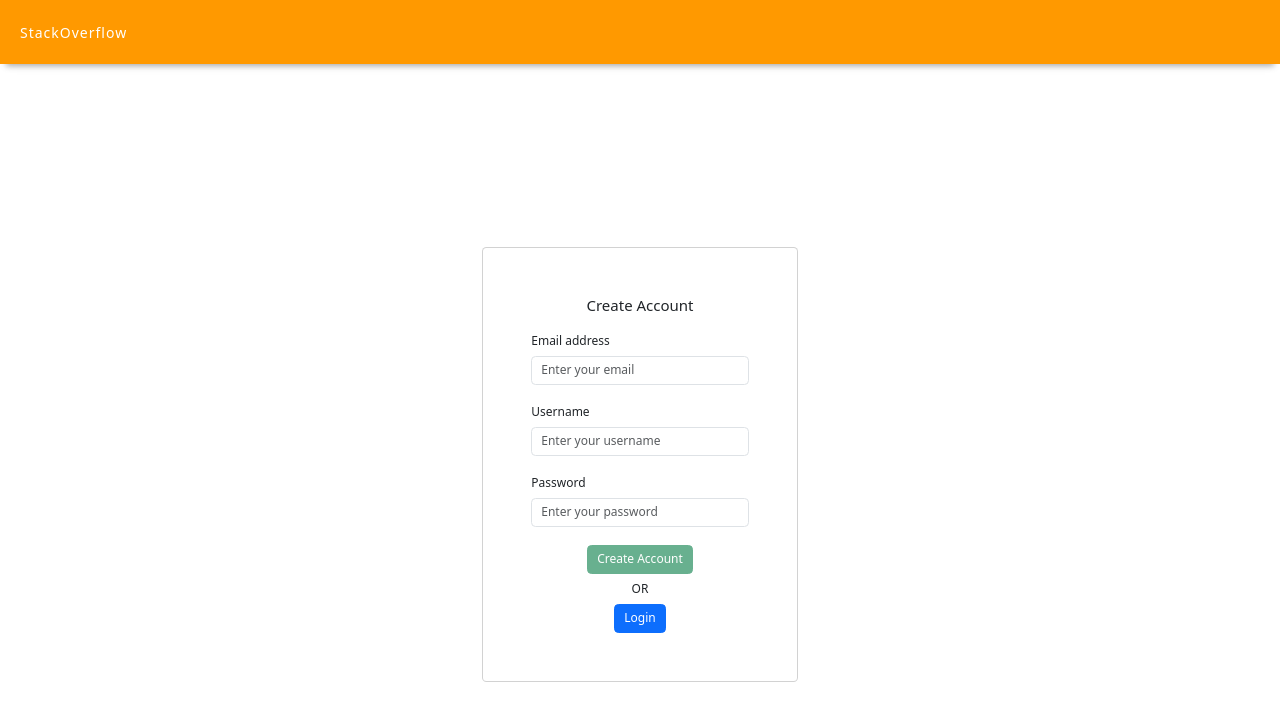
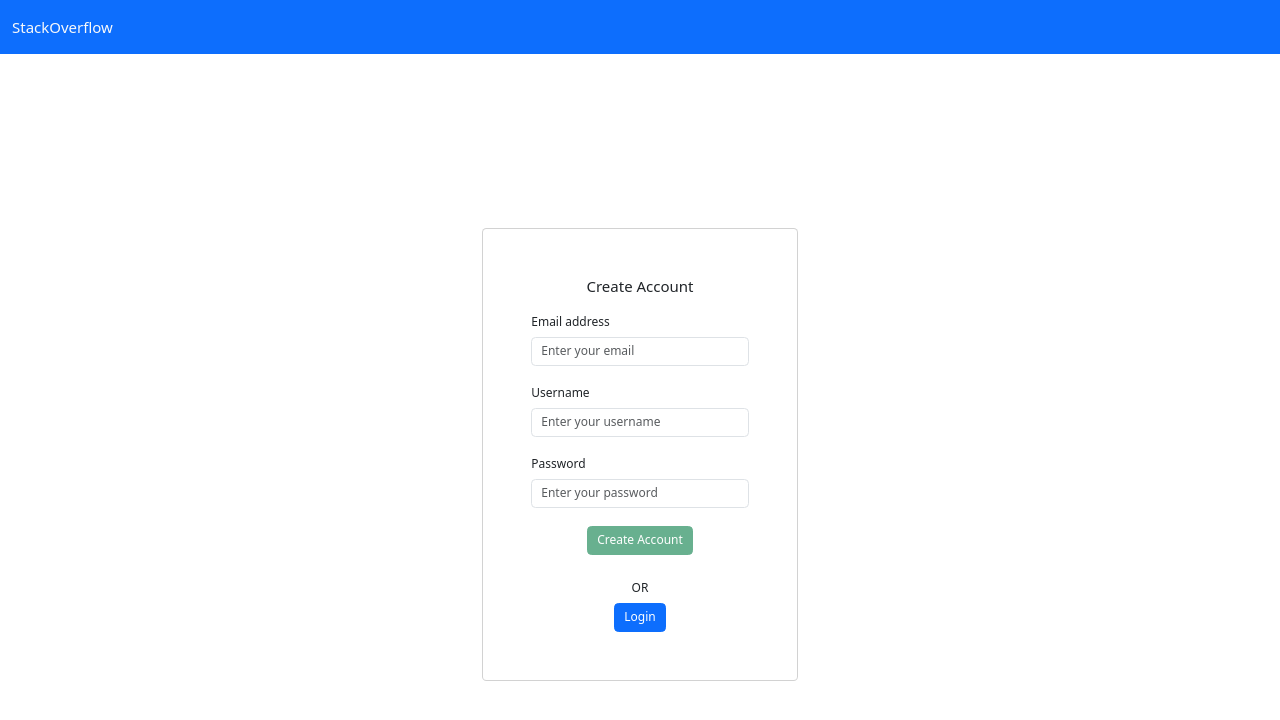
Before and after one commit to samndambuki/stack-overflow, an Angular app: page /create-account in a window 1280 px wide. Shown: the top 720 px of the page. Built offline with nearby package versions, Linux system fonts and the light colour scheme.

Commit message:
modified topbar to use bootstrap

```diff
--- a/src/app/components/topbar/topbar.html
+++ b/src/app/components/topbar/topbar.html
@@ -1,5 +1,3 @@
-<div id="navcontainer">
-<div id="navbranding">
-    StackOverflow
-</div>
-</div>
+<nav class="navbar bg-primary p-3">
+ <a class="navbar-brand text-light">StackOverflow</a>
+</nav>
--- a/src/app/components/topbar/topbar.scss
+++ b/src/app/components/topbar/topbar.scss
@@ -3,35 +3,3 @@
     top: 0;
     z-index: 100;
 }
-
-#navcontainer{
-    display: flex;
-    flex-direction: row;
-    width: 100%;
-    height: 8vh;
-    background-color: #FF9900;
-    color: white;
-    padding: 0px;
-    box-shadow: 0 8px 6px -6px rgba(153, 153, 153, 0.836);
-}
-
-#navbranding{
-    display: flex;
-    flex-direction: row;
-    width:50%;
-    align-items: center;
-    font-size: 14px;
-    letter-spacing: 1px;
-    font-weight: 500;
-    padding: 10px;
-    padding-left: 20px;
-}
-
-.logout-container{
-    display: flex;
-    flex-direction: row-reverse;
-    width: 50%;
-    height: 100%;
-    align-items: center;
-    padding-right: 20px;
-}
--- a/src/app/pages/create-account/create-account.html
+++ b/src/app/pages/create-account/create-account.html
@@ -49,7 +49,8 @@
              }
           </div>
         <div class="d-flex flex-column justify-content-center align-items-center mt-4">
-        <button type="submit" class="btn btn-success" [disabled]="createAccountForm.invalid">Create Account</button>
+        <button (click)="onSubmit()" type="submit" class="btn btn-success" [disabled]="createAccountForm.invalid">Create Account</button>
+        <p class="mt-2">{{submissionStatus()}}</p>
         <p class="m-2 font-weight-bold">OR</p>
         <button type="button" class="btn btn-primary" routerLink="/login">Login</button>
         </div>
--- a/src/app/pages/create-account/create-account.ts
+++ b/src/app/pages/create-account/create-account.ts
@@ -1,5 +1,5 @@
 import { CommonModule } from '@angular/common';
-import { Component } from '@angular/core';
+import { Component, signal } from '@angular/core';
 import { FormControl, FormGroup, ReactiveFormsModule, Validators } from '@angular/forms';
 import { RouterModule } from '@angular/router';
 
@@ -15,4 +15,15 @@ email:new FormControl('',[Validators.required,Validators.email]),
 username:new FormControl('',[Validators.required,Validators.maxLength(12)]),
 password:new FormControl('',[Validators.required,Validators.minLength(6)]),
 })
+
+submissionStatus = signal<string|null>(null);
+
+onSubmit(){
+  if(this.createAccountForm.valid){
+    this.submissionStatus.set('account created successfully')
+  }else{
+    this.submissionStatus.set('please fix form errors')
+  }
 }
+
+}
--- a/src/app/pages/login/login.html
+++ b/src/app/pages/login/login.html
@@ -34,7 +34,8 @@
              }
         </div>
         <div class="d-flex flex-column justify-content-center align-items-center mt-4">
-        <button type="submit" class="btn btn-success" [disabled]="loginForm.invalid">Login</button>
+        <button (click)="onSubmit()" type="submit" class="btn btn-success" [disabled]="loginForm.invalid">Login</button>
+        <p class="mt-2">{{submissionsStatus()}}</p>
         <p class="m-2 font-weight-bold">OR</p>
         <button type="button" class="btn btn-primary" routerLink="/create-account">Create Account</button>
         </div>
--- a/src/app/pages/login/login.ts
+++ b/src/app/pages/login/login.ts
@@ -1,5 +1,5 @@
 import { CommonModule } from '@angular/common';
-import { Component } from '@angular/core';
+import { Component, signal } from '@angular/core';
 import { FormControl, FormGroup, FormsModule, ReactiveFormsModule, Validators } from '@angular/forms';
 import { RouterModule } from '@angular/router';
 
@@ -14,4 +14,13 @@ export class Login {
     email:new FormControl('',[Validators.required,Validators.email]),
     password:new FormControl('',[Validators.required,Validators.minLength(6)])
   })
+
+  submissionsStatus = signal<string|null>(null);
+  onSubmit(){
+    if(this.loginForm.valid){
+      this.submissionsStatus.set('login successful');
+    }else{
+      this.submissionsStatus.set('please fix form errors')
+    }
+  }
 }
```
